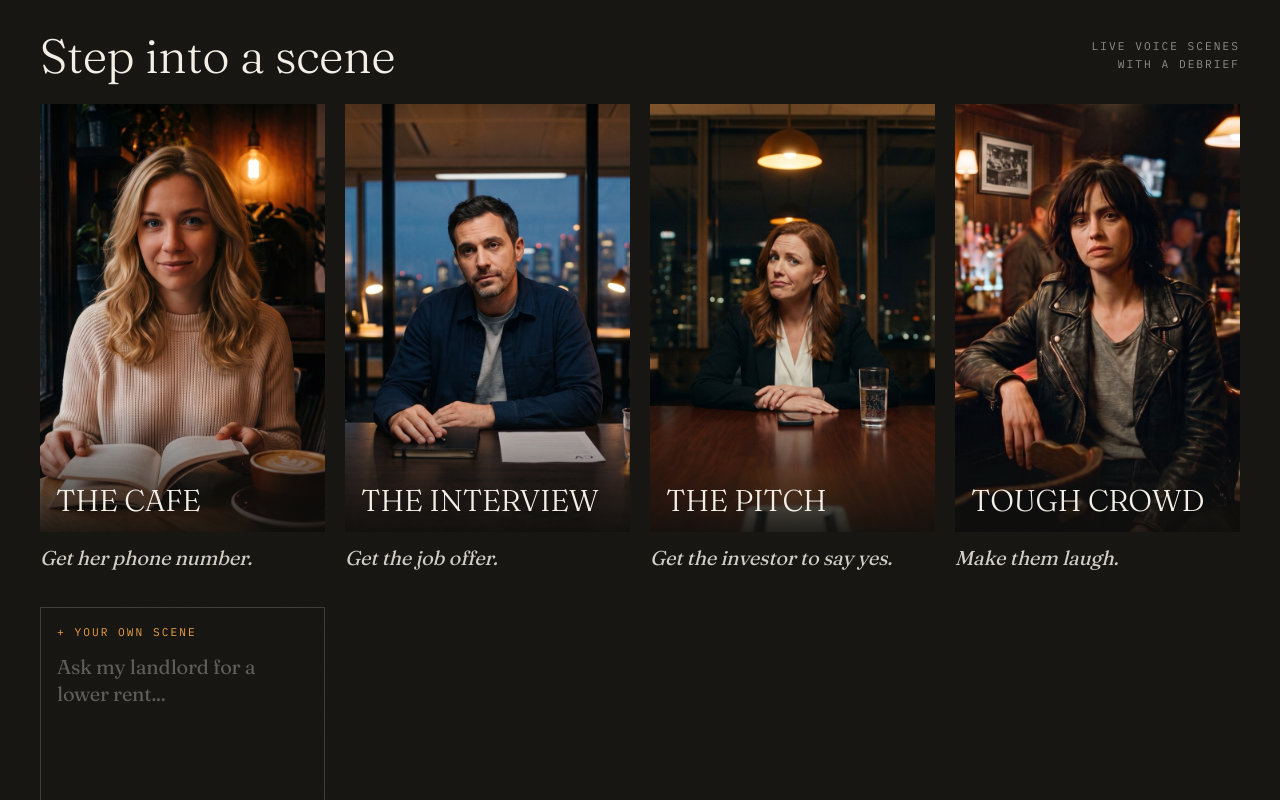
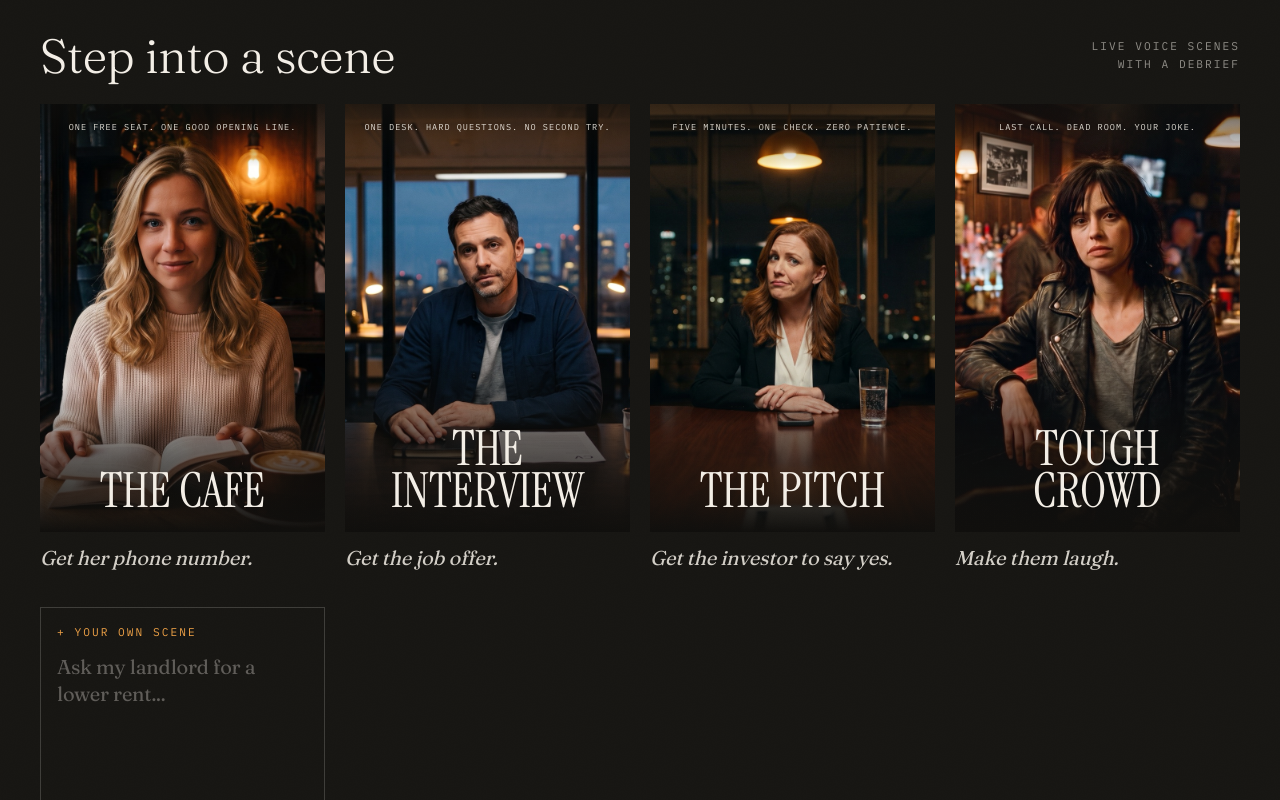
Before and after one commit to Mr-1011/talkbetter, a Next.js app in the folder apps/web/: page / in a window 1280 px wide. Shown: the top 800 px of the page. Built offline with nearby package versions, Linux system fonts and the light colour scheme; no server answers; the database is empty.

Commit message:
Set scene cards as film posters with a large title and a tagline

```diff
--- a/apps/web/app/api/scene/route.ts
+++ b/apps/web/app/api/scene/route.ts
@@ -39,16 +39,17 @@ export async function POST(req: Request) {
     systemPrompt: `The user wants to practice this conversation: "${text}"\nYou play the other person. Open the scene with one short line.`,
     imagePrompt: `First-person POV photo, the other person looks into the camera. Scene: ${text}`,
   };
-  const scene = await ask<Partial<typeof fallback> & { firstMessage?: string }>(
+  const scene = await ask<Partial<typeof fallback> & { firstMessage?: string; tagline?: string }>(
     `The user describes a conversation they want to practice by voice. Write the scene.
-Return {"title": string (2-3 words, like a film title), "goal": string (max 7 words, what the user must get, imperative), "gender": "female" | "male", "systemPrompt": string (second person "You are <name>, ...": who the character is, the place, why they resist), "firstMessage": string (the character's first spoken line, one short sentence), "imagePrompt": string (first-person POV photo of the character in the place, looking into the camera)}.`,
+Return {"title": string (2-3 words, like a film title), "goal": string (max 7 words, what the user must get, imperative), "tagline": string (film-poster tagline, 2 or 3 very short sentences, max 8 words in total), "gender": "female" | "male", "systemPrompt": string (second person "You are <name>, ...": who the character is, the place, why they resist), "firstMessage": string (the character's first spoken line, one short sentence), "imagePrompt": string (first-person POV photo of the character in the place, looking into the camera)}.`,
     text,
-  ).catch((): { goal?: string; firstMessage?: string } => ({}));
+  ).catch((): { goal?: string; firstMessage?: string; tagline?: string } => ({}));
   const s = { ...fallback, ...scene };
 
   const saved = {
     title: s.title,
     goal: s.goal,
+    tagline: s.tagline,
     judgeGoal: scene.goal ? undefined : fallback.judgeGoal,
     emoji: "🎬",
     gradient: "from-stone-700 to-stone-950",
--- a/apps/web/app/globals.css
+++ b/apps/web/app/globals.css
@@ -8,6 +8,7 @@
   --color-hairline: #f3eee62e;
   --color-ember: #ec9f45;
   --font-display: var(--font-fraunces), Georgia, serif;
+  --font-poster: var(--font-instrument), var(--font-fraunces), serif;
   --font-sans: var(--font-archivo), system-ui, sans-serif;
   --font-mono: var(--font-plex), ui-monospace, monospace;
   --ease-cinema: cubic-bezier(0.22, 0.61, 0.36, 1);
--- a/apps/web/app/layout.tsx
+++ b/apps/web/app/layout.tsx
@@ -1,8 +1,9 @@
 import type { Metadata } from "next";
-import { Archivo, Fraunces, IBM_Plex_Mono } from "next/font/google";
+import { Archivo, Fraunces, IBM_Plex_Mono, Instrument_Serif } from "next/font/google";
 import "./globals.css";
 
 const display = Fraunces({ variable: "--font-fraunces", subsets: ["latin"] });
+const poster = Instrument_Serif({ variable: "--font-instrument", subsets: ["latin"], weight: "400" });
 const label = Archivo({ variable: "--font-archivo", subsets: ["latin"] });
 const mono = IBM_Plex_Mono({ variable: "--font-plex", subsets: ["latin"], weight: ["400", "500"] });
 
@@ -13,7 +14,7 @@ export const metadata: Metadata = {
 
 export default function RootLayout({ children }: LayoutProps<"/">) {
   return (
-    <html lang="en" className={`${display.variable} ${label.variable} ${mono.variable} h-full antialiased`}>
+    <html lang="en" className={`${display.variable} ${poster.variable} ${label.variable} ${mono.variable} h-full antialiased`}>
       <body className="min-h-full flex flex-col">{children}</body>
     </html>
   );
--- a/apps/web/app/page.tsx
+++ b/apps/web/app/page.tsx
@@ -96,10 +96,16 @@ export default function Home() {
       style={{ animationDelay: `${i * 60}ms` }}
       className="group animate-rise text-left"
     >
-      <div className="relative aspect-[2/3] overflow-hidden">
+      {/* Film poster: tagline at the top, title set large over the cover. Sizes follow the card width. */}
+      <div className="@container relative aspect-[2/3] overflow-hidden">
         <Cover scene={s} className="absolute inset-0 transition-transform duration-[450ms] ease-cinema group-hover:scale-[1.03]" />
-        <div className="absolute inset-x-0 bottom-0 bg-gradient-to-t from-night-deep/90 to-transparent p-3 pt-16 md:p-4 md:pt-20">
-          <span className="block font-display text-2xl font-light uppercase leading-none md:text-3xl">{s.title}</span>
+        {s.tagline && (
+          <span className="absolute inset-x-0 top-0 hidden bg-gradient-to-b from-night-deep/70 to-transparent px-[6cqw] pb-[12cqw] pt-[6cqw] text-center font-mono text-[3cqw] uppercase leading-snug tracking-[0.12em] text-paper/90 @3xs:block">
+            {s.tagline}
+          </span>
+        )}
+        <div className="absolute inset-x-0 bottom-0 bg-gradient-to-t from-night-deep via-night-deep/60 to-transparent px-[5cqw] pb-[7cqw] pt-[30cqw]">
+          <span className="block text-balance text-center font-poster text-[17cqw] uppercase leading-[0.86] text-paper">{s.title}</span>
         </div>
       </div>
       <span className="mt-3 block font-display text-lg italic leading-snug text-paper/85 transition-colors duration-300 group-hover:text-paper md:text-xl">
--- a/apps/web/lib/scenes.ts
+++ b/apps/web/lib/scenes.ts
@@ -2,6 +2,7 @@ export type Scene = {
   id: string;
   title: string;
   goal: string; // one line, shown to the user
+  tagline?: string; // film-poster line at the top of the card
   judgeGoal?: string; // custom scenes: what the judge checks instead of goal
   emoji: string;
   gradient: string; // fallback cover when no image exists
@@ -21,6 +22,7 @@ export const scenes: Scene[] = [
     id: "cafe",
     title: "The Cafe",
     goal: "Get her phone number.",
+    tagline: "One free seat. One good opening line.",
     emoji: "☕",
     gradient: "from-amber-700 to-rose-900",
     cover: "/scenes/cafe.jpg",
@@ -33,6 +35,7 @@ export const scenes: Scene[] = [
     id: "interview",
     title: "The Interview",
     goal: "Get the job offer.",
+    tagline: "One desk. Hard questions. No second try.",
     emoji: "💼",
     gradient: "from-slate-700 to-blue-950",
     cover: "/scenes/interview.jpg",
@@ -46,6 +49,7 @@ export const scenes: Scene[] = [
     id: "pitch",
     title: "The Pitch",
     goal: "Get the investor to say yes.",
+    tagline: "Five minutes. One check. Zero patience.",
     emoji: "📈",
     gradient: "from-emerald-800 to-zinc-950",
     cover: "/scenes/pitch.jpg",
@@ -59,6 +63,7 @@ export const scenes: Scene[] = [
     id: "laugh",
     title: "Tough Crowd",
     goal: "Make them laugh.",
+    tagline: "Last call. Dead room. Your joke.",
     emoji: "🎤",
     gradient: "from-fuchsia-800 to-indigo-950",
     cover: "/scenes/laugh.jpg",
```
